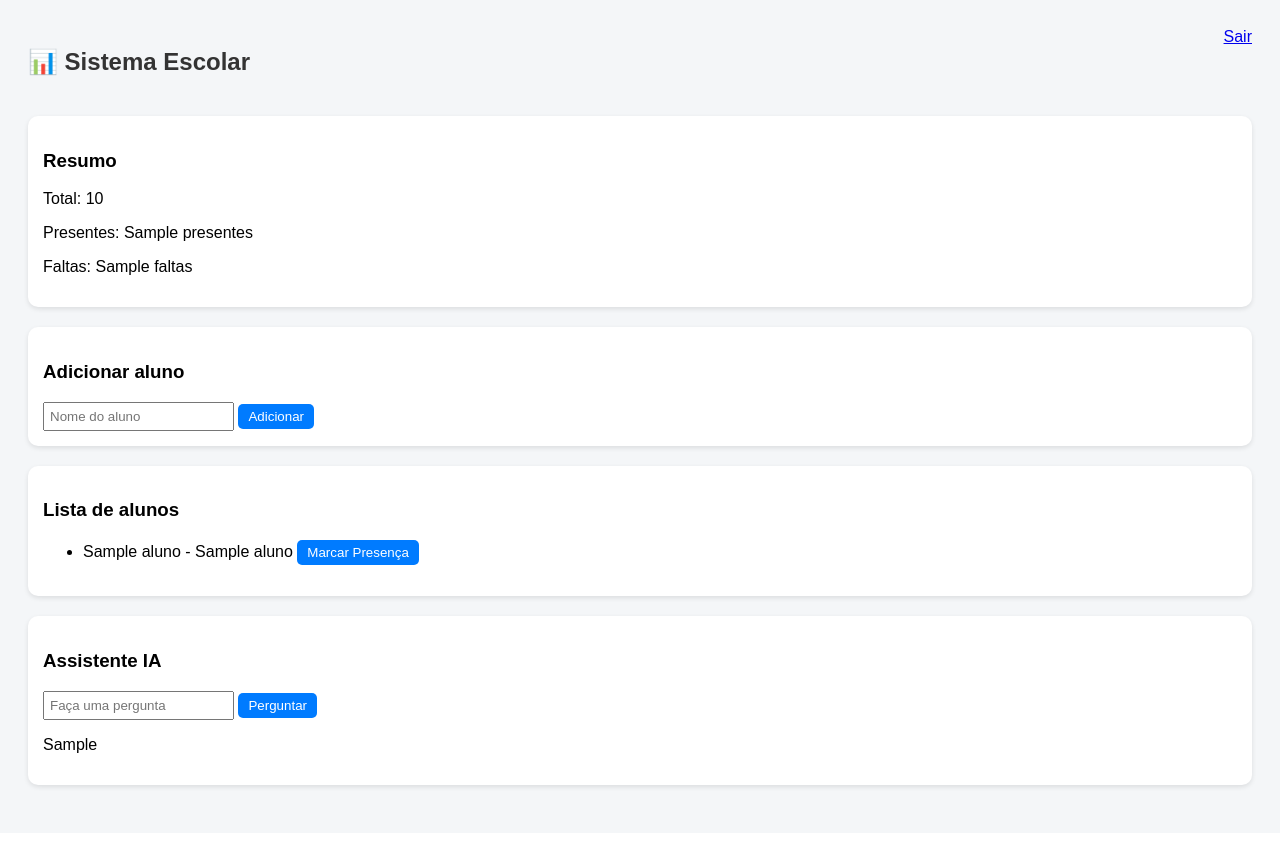
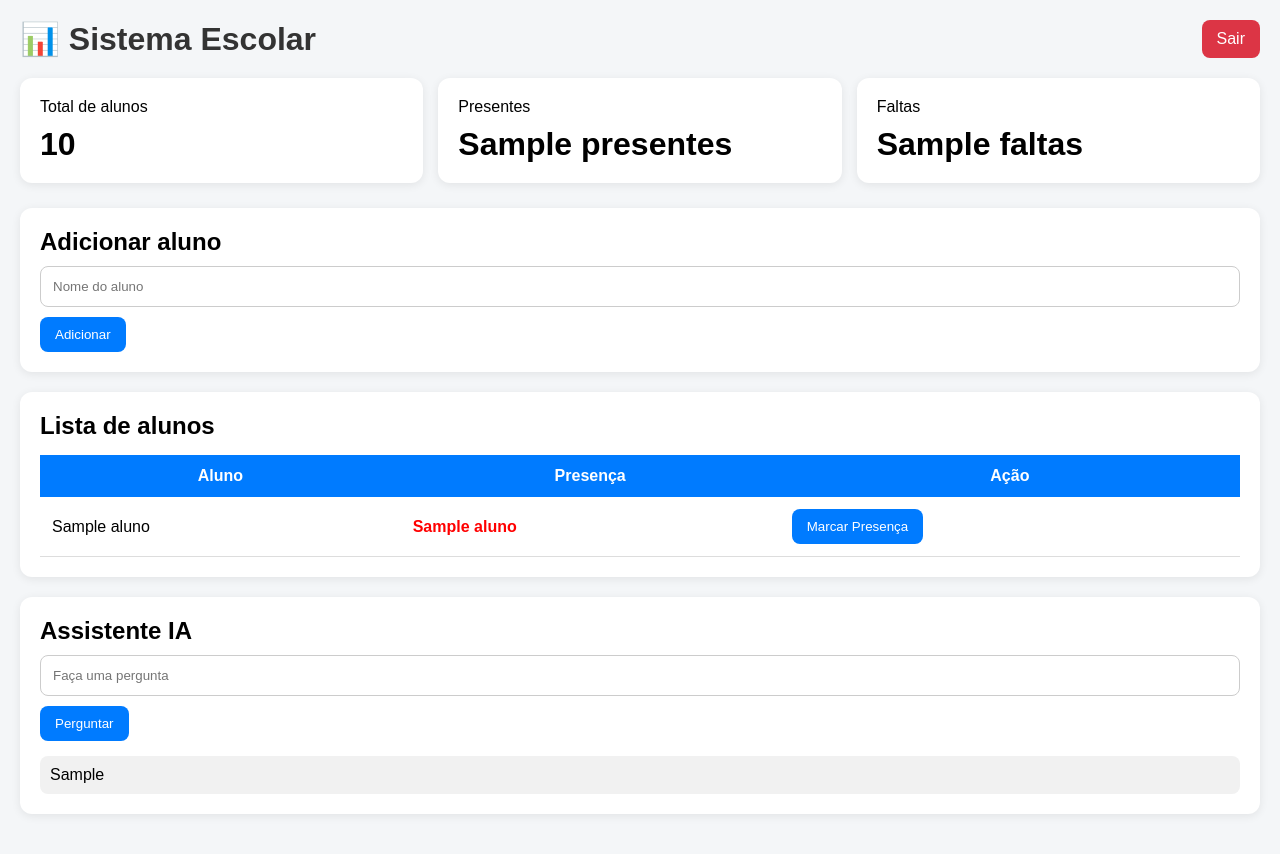
Before and after one commit to Knokback/red_social, a Flask app: template templates/dashboard.html in a window 1280 px wide. Before the commit the page ends 791 px from the top, so only its background shows below. Run offline with Flask 3, Linux system fonts and the light colour scheme; the template is opened without the code that fills it: most values are stand-ins (such as "Sample title", 1, 10 or a date in 2020).

Commit message:
Update dashboard.html

```diff
--- a/templates/dashboard.html
+++ b/templates/dashboard.html
@@ -1,72 +1,225 @@
 <!DOCTYPE html>
-<html>
+<html lang="pt">
 <head>
+    <meta charset="UTF-8">
+    <meta name="viewport" content="width=device-width, initial-scale=1.0">
     <title>Painel</title>
+
     <style>
-        body {
-            font-family: Arial;
-            background: #f4f6f8;
-            padding: 20px;
+
+        *{
+            margin:0;
+            padding:0;
+            box-sizing:border-box;
         }
-        h2 {
-            color: #333;
+
+        body{
+            font-family: Arial, sans-serif;
+            background:#f4f6f8;
+            padding:20px;
         }
-        .topbar {
-            display: flex;
-            justify-content: space-between;
-            margin-bottom: 20px;
+
+        .topbar{
+            display:flex;
+            justify-content:space-between;
+            align-items:center;
+            margin-bottom:20px;
         }
-        .box {
-            background: white;
-            padding: 15px;
-            margin-bottom: 20px;
-            border-radius: 10px;
-            box-shadow: 0 2px 5px rgba(0,0,0,0.1);
+
+        .topbar h1{
+            color:#333;
         }
-        button {
-            padding: 5px 10px;
-            border: none;
-            background: #007bff;
-            color: white;
-            border-radius: 5px;
+
+        .logout{
+            text-decoration:none;
+            background:#dc3545;
+            color:white;
+            padding:10px 15px;
+            border-radius:8px;
         }
-        input {
-            padding: 5px;
+
+        .cards{
+            display:grid;
+            grid-template-columns:repeat(auto-fit,minmax(220px,1fr));
+            gap:15px;
+            margin-bottom:25px;
         }
+
+        .card{
+            background:white;
+            padding:20px;
+            border-radius:12px;
+            box-shadow:0 2px 10px rgba(0,0,0,0.08);
+        }
+
+        .card h2{
+            font-size:32px;
+            margin-top:10px;
+        }
+
+        .box{
+            background:white;
+            padding:20px;
+            border-radius:12px;
+            box-shadow:0 2px 10px rgba(0,0,0,0.08);
+            margin-bottom:20px;
+        }
+
+        input{
+            width:100%;
+            padding:12px;
+            border:1px solid #ccc;
+            border-radius:8px;
+            margin-top:10px;
+            margin-bottom:10px;
+        }
+
+        button{
+            padding:10px 15px;
+            border:none;
+            border-radius:8px;
+            background:#007bff;
+            color:white;
+            cursor:pointer;
+        }
+
+        button:hover{
+            opacity:0.9;
+        }
+
+        table{
+            width:100%;
+            border-collapse:collapse;
+            margin-top:15px;
+        }
+
+        table th{
+            background:#007bff;
+            color:white;
+            padding:12px;
+        }
+
+        table td{
+            padding:12px;
+            border-bottom:1px solid #ddd;
+        }
+
+        .presente{
+            color:green;
+            font-weight:bold;
+        }
+
+        .faltou{
+            color:red;
+            font-weight:bold;
+        }
+
+        .ia-resposta{
+            margin-top:15px;
+            background:#f1f1f1;
+            padding:10px;
+            border-radius:8px;
+        }
+
     </style>
+
 </head>
+
 <body>
 
     <div class="topbar">
-    <h2>📊 Sistema Escolar</h2>
-    <a href="/logout">Sair</a>
+        <h1>📊 Sistema Escolar</h1>
+
+        <a class="logout" href="/logout">
+            Sair
+        </a>
     </div>
 
-<div class="box">
-    <h3>Resumo</h3>
-    <p>Total: {{ total }}</p>
-    <p>Presentes: {{ presentes }}</p>
-    <p>Faltas: {{ faltas }}</p>
+    <!-- CARDS -->
+
+    <div class="cards">
+
+        <div class="card">
+            <p>Total de alunos</p>
+            <h2>{{ total }}</h2>
         </div>
 
-<div class="box">
-    <h3>Adicionar aluno</h3>
-    <form method="post">
-        <input type="text" name="nome" placeholder="Nome do aluno">
-        <button type="submit">Adicionar</button>
-    </form>
+        <div class="card">
+            <p>Presentes</p>
+            <h2>{{ presentes }}</h2>
         </div>
 
+        <div class="card">
+            <p>Faltas</p>
+            <h2>{{ faltas }}</h2>
+        </div>
+
+    </div>
+
+    <!-- ADICIONAR -->
+
     <div class="box">
-    <h3>Lista de alunos</h3>
-    <ul>
+
+        <h2>Adicionar aluno</h2>
+
+        <form method="post">
+
+            <input
+                type="text"
+                name="nome"
+                placeholder="Nome do aluno"
+                required
+            >
+
+            <button type="submit">
+                Adicionar
+            </button>
+
+        </form>
+
+    </div>
+
+    <!-- TABELA -->
+
+    <div class="box">
+
+        <h2>Lista de alunos</h2>
+
+        <table>
+
+            <tr>
+                <th>Aluno</th>
+                <th>Presença</th>
+                <th>Ação</th>
+            </tr>
+
             {% for aluno in alunos %}
 
-<li>
+            <tr>
 
-    {{ aluno[1] }} - {{ aluno[2] }}
+                <td>{{ aluno[1] }}</td>
 
-    <form method="post" style="display:inline;">
+                <td>
+
+                    {% if aluno[2] == "Presente" %}
+
+                        <span class="presente">
+                            {{ aluno[2] }}
+                        </span>
+
+                    {% else %}
+
+                        <span class="faltou">
+                            {{ aluno[2] }}
+                        </span>
+
+                    {% endif %}
+
+                </td>
+
+                <td>
+
+                    <form method="post">
 
                         <button
                             name="presenca"
@@ -77,19 +230,44 @@
 
                     </form>
 
-</li>
+                </td>
+
+            </tr>
 
             {% endfor %}
-    </ul>
+
+        </table>
+
     </div>
 
+    <!-- IA -->
+
     <div class="box">
-    <h3>Assistente IA</h3>
+
+        <h2>Assistente IA</h2>
+
         <form method="post">
-        <input type="text" name="pergunta" placeholder="Faça uma pergunta">
-        <button type="submit">Perguntar</button>
+
+            <input
+                type="text"
+                name="pergunta"
+                placeholder="Faça uma pergunta"
+            >
+
+            <button type="submit">
+                Perguntar
+            </button>
+
         </form>
-    <p>{{ resposta_ia }}</p>
+
+        {% if resposta_ia %}
+
+        <div class="ia-resposta">
+            {{ resposta_ia }}
+        </div>
+
+        {% endif %}
+
     </div>
 
 </body>
```
Lines whose indentation alone changed are shown as unchanged.
